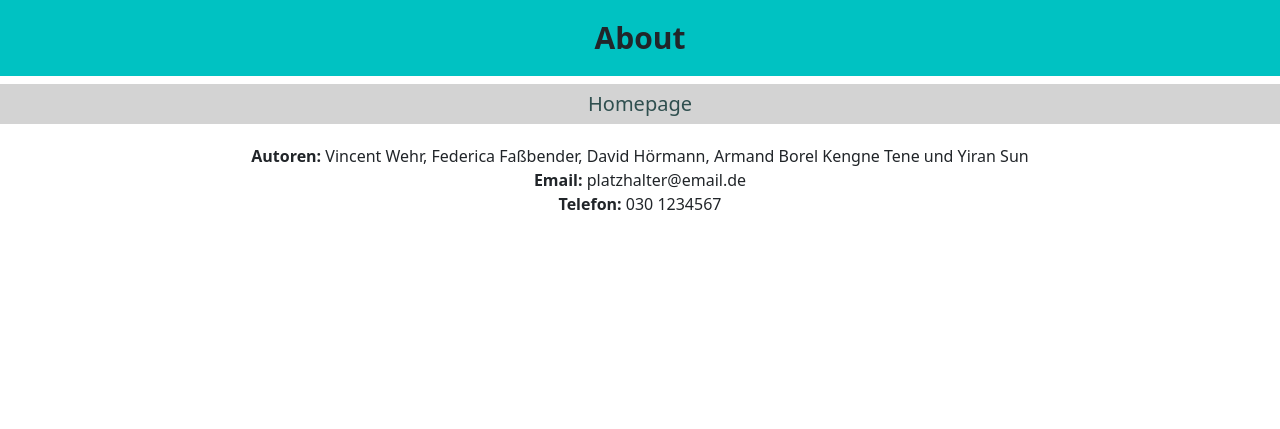
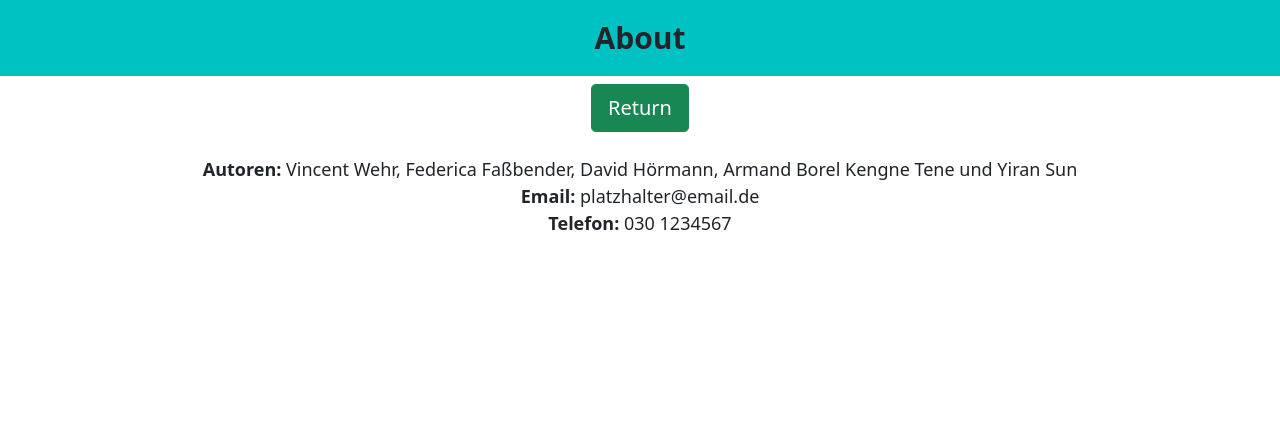
Before and after one commit to armand143/SimpleSlot_UniProject, a Django app: page /impressum/ in a window 1280 px wide. Shown: the top 429 px of the page. Run offline with Django 4.2, Linux system fonts and the light colour scheme; parts of the project's set-up code (start-up, migrations or seed data) failed here and were passed over.

Commit message:
return impressum

```diff
--- a/firstapp/admin.py
+++ b/firstapp/admin.py
@@ -1,5 +1,6 @@
 from django.contrib import admin
-from .models import Cluster
+from .models import Cluster, Reservation
 
 # Register your models here.
 admin.site.register(Cluster)
+admin.site.register(Reservation)
--- a/firstapp/forms.py
+++ b/firstapp/forms.py
@@ -2,7 +2,6 @@ from dataclasses import fields
 from django import forms
 from django.forms import ModelForm
 from .models import Cluster, Nutzer, Reservation, Datum
-from .models import Cluster, Nutzer
 
 from django.contrib.auth.forms import UserCreationForm
 from django.contrib.auth.models import User
--- a/firstapp/templates/firstapp/Impressum.html
+++ b/firstapp/templates/firstapp/Impressum.html
@@ -6,11 +6,10 @@
   <header>
       <h1><b>About</b></h1>
   </header>
-
-  <nav>
-    <a href="{% url 'Übersicht' %}">Homepage</a>
-  </nav>
-
+  <div class="text-center">
+    <button class="btn btn-success btn-lg" onClick="window.history.back()">Return</button>
+  </div>
+  <br>
   <div id="text" class="text-center">
       <b>Autoren:</b> Vincent Wehr, Federica Faßbender, David Hörmann, Armand Borel Kengne Tene und Yiran Sun <br />
       <b>Email:</b> platzhalter@email.de <br />
--- a/firstapp/templates/firstapp/base.html
+++ b/firstapp/templates/firstapp/base.html
@@ -58,8 +58,11 @@ nav {
   text-align: center;
   font-size: 20px;
   width: 100%;
-  background-color: lightgrey;
+  background-color: rgb(0, 194, 194);
   color: black;
+}
+nav a:hover {
+  color: white;
 }
 a {
   color:darkslategrey;
@@ -118,6 +121,12 @@ body {
   -webkit-transform: rotate(45deg) translate(-8px, -8px);
   transform: rotate(45deg) translate(-8px, -8px);
 }
+#text {
+  font-size: 18px;
+}
+#sitename {
+  padding: 10px 0px 10px 20px;
+}
 /* menu end */
 </style>
 <!-- Bootstrap functionality -->
--- a/firstapp/views.py
+++ b/firstapp/views.py
@@ -10,9 +10,6 @@ from django.http import HttpResponse, HttpResponseRedirect
 from .models import Cluster, Datum, Nutzer, Reservation, Datum
 from .forms import ClusterForm, RegisterForm, ReservationForm
 import firstapp
-
-from .models import Cluster, Nutzer
-from .forms import  ClusterForm, RegisterForm
 
 from django.contrib.auth import login, authenticate, logout
 from django.contrib.auth.forms import UserCreationForm
```
Also changed, not shown: firstapp/templates/firstapp/EditProfil.html (+5 -3 lines), firstapp/templates/firstapp/homepageStudent.html (+21 -6 lines), 1 other file.
